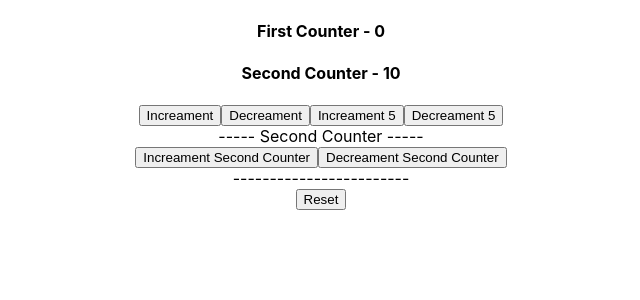
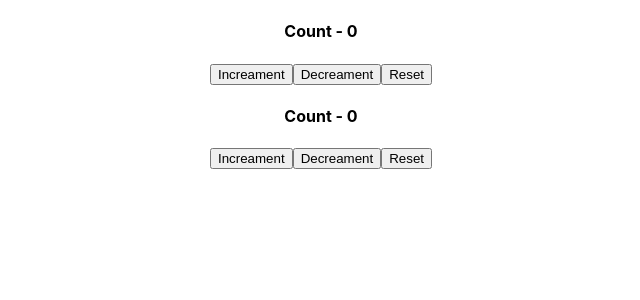
Before and after one commit to nihalshandev/react-hook-learning, a React (Create React App) app: page / in a window 1280 px wide. Shown: the top 300 px of the page, without its empty margins (319-959 px from the left). Built offline with nearby package versions, Linux system fonts and the light colour scheme.

Commit message:
learned working with multiple useReducer

```diff
--- a/src/App.js
+++ b/src/App.js
@@ -1,12 +1,14 @@
 import "./App.css";
 import CounterOne from './components/useReducer/CounterOne'
+import CounterThree from "./components/useReducer/CounterThree";
 import CounterTow from "./components/useReducer/CounterTow";
 
 function App() {
   return (
     <div className="App">
       {/* <CounterOne /> */}
-      <CounterTow/>
+      {/* <CounterTow/> */}
+      <CounterThree/>
     </div>
   );
 }
--- /dev/null
+++ b/src/components/useReducer/CounterThree.js
@@ -0,0 +1,35 @@
+import React, { useReducer } from "react";
+
+const initailState = 0;
+const reducer = (state, action) => {
+  switch (action) {
+    case "increament":
+      return state + 1;
+    case "decreament":
+      return state - 1;
+    case "reset":
+      return initailState;
+    default:
+      return state;
+  }
+};
+const CounterThree = () => {
+  const [count, dispatch] = useReducer(reducer, initailState);
+  const [countTow, dispatchTow] = useReducer(reducer, initailState);
+  return (
+    <div>
+      <h4>Count - {count}</h4>
+      <button onClick={() => dispatch("increament")}>Increament</button>
+      <button onClick={() => dispatch("decreament")}>Decreament</button>
+      <button onClick={() => dispatch("reset")}>Reset</button>
+      <div>
+        <h4>Count - {countTow}</h4>
+        <button onClick={() => dispatchTow("increament")}>Increament</button>
+        <button onClick={() => dispatchTow("decreament")}>Decreament</button>
+        <button onClick={() => dispatchTow("reset")}>Reset</button>
+      </div>
+    </div>
+  );
+};
+
+export default CounterThree;
```
